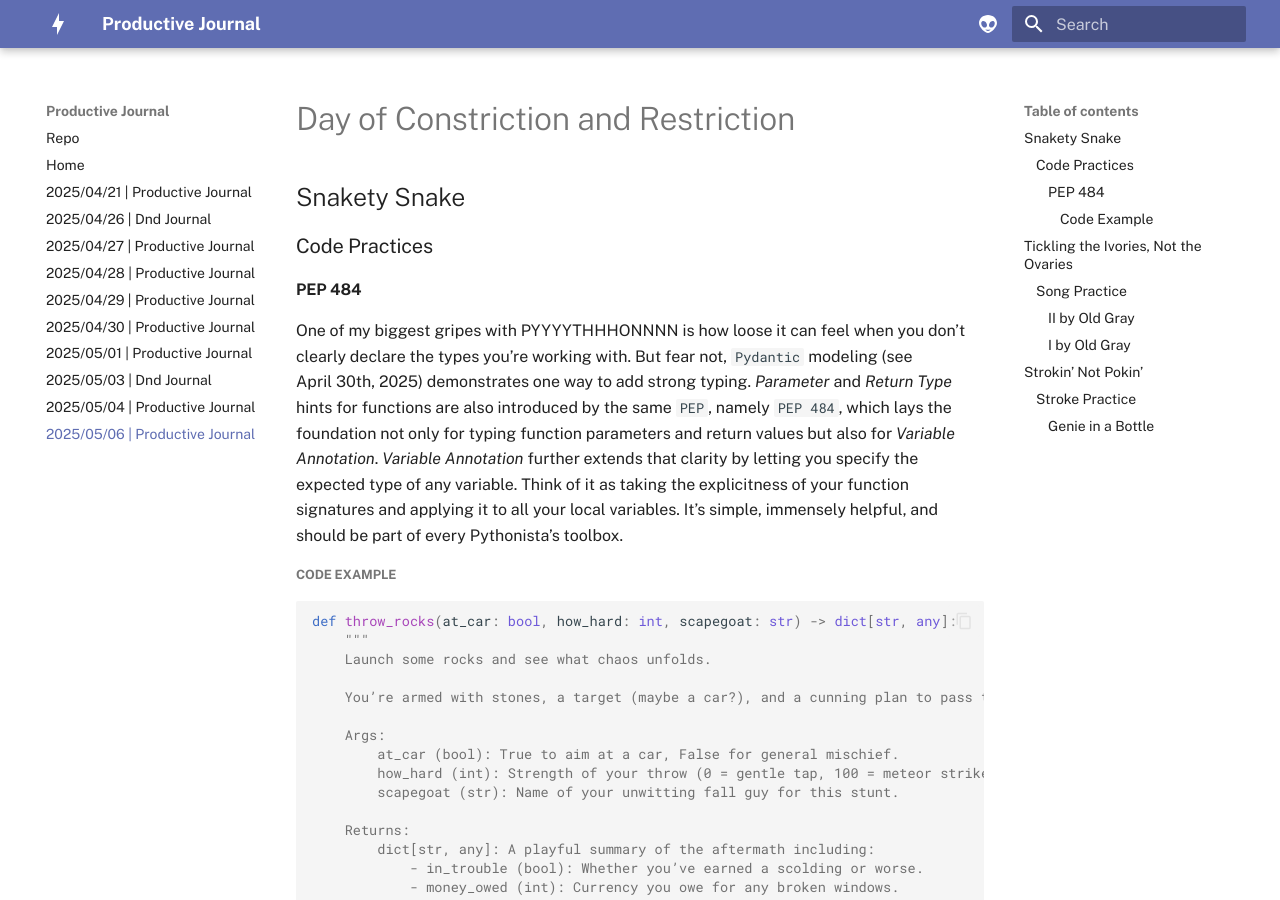
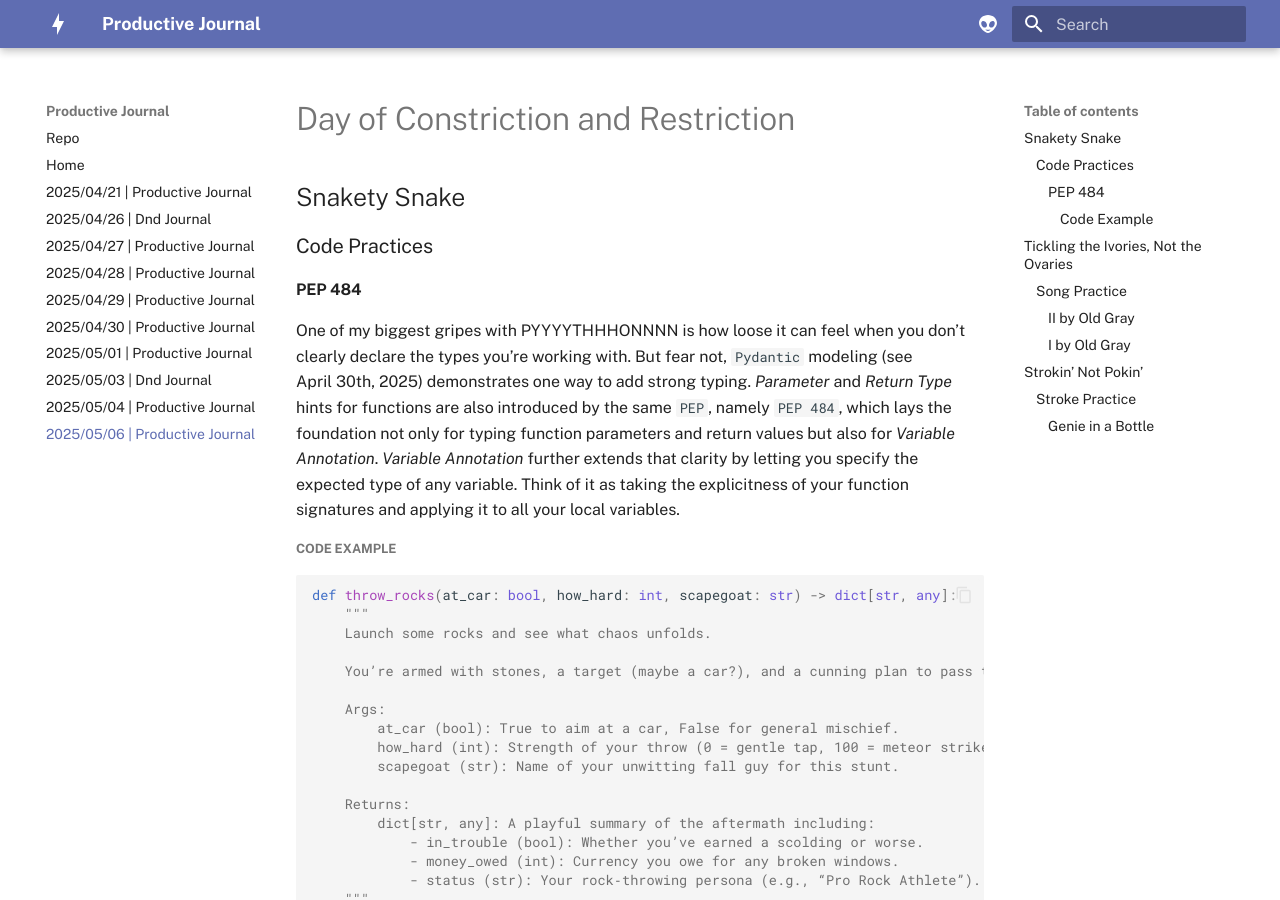
Before and after one commit to scondo-prof/productiveJournal, an MkDocs documentation site: the page built from docs/weeklyProductiveJournal/2025/5/06/dailyProgress.md, in a window 1280 px wide and 900 px high. Built offline with MkDocs 1.6.1 and Material for MkDocs 9.7.7, drawn with Linux system fonts in a browser that asks for light colours.

Commit message:
fix/removed cringe text

```diff
--- a/docs/weeklyProductiveJournal/2025/5/06/dailyProgress.md
+++ b/docs/weeklyProductiveJournal/2025/5/06/dailyProgress.md
@@ -6,7 +6,7 @@
 
 #### PEP 484
 
-One of my biggest gripes with PYYYYTHHHONNNN is how loose it can feel when you don’t clearly declare the types you’re working with. But fear not, `Pydantic` modeling (see April 30th, 2025) demonstrates one way to add strong typing. _Parameter_ and _Return Type_ hints for functions are also introduced by the same `PEP`, namely `PEP 484`, which lays the foundation not only for typing function parameters and return values but also for _Variable Annotation_. _Variable Annotation_ further extends that clarity by letting you specify the expected type of any variable. Think of it as taking the explicitness of your function signatures and applying it to all your local variables. It’s simple, immensely helpful, and should be part of every Pythonista’s toolbox.
+One of my biggest gripes with PYYYYTHHHONNNN is how loose it can feel when you don’t clearly declare the types you’re working with. But fear not, `Pydantic` modeling (see April 30th, 2025) demonstrates one way to add strong typing. _Parameter_ and _Return Type_ hints for functions are also introduced by the same `PEP`, namely `PEP 484`, which lays the foundation not only for typing function parameters and return values but also for _Variable Annotation_. _Variable Annotation_ further extends that clarity by letting you specify the expected type of any variable. Think of it as taking the explicitness of your function signatures and applying it to all your local variables.
 
 ##### Code Example
 
```
